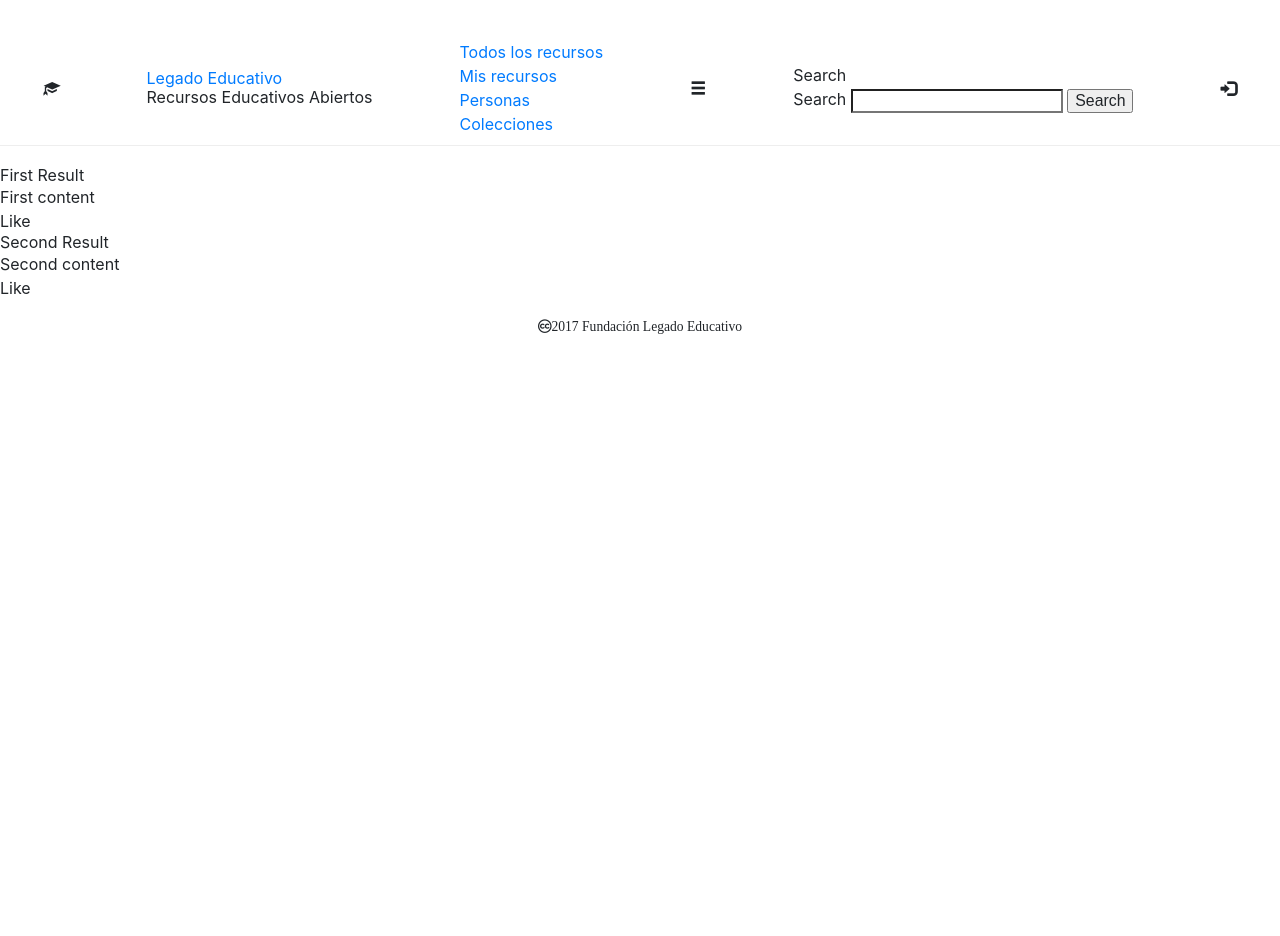
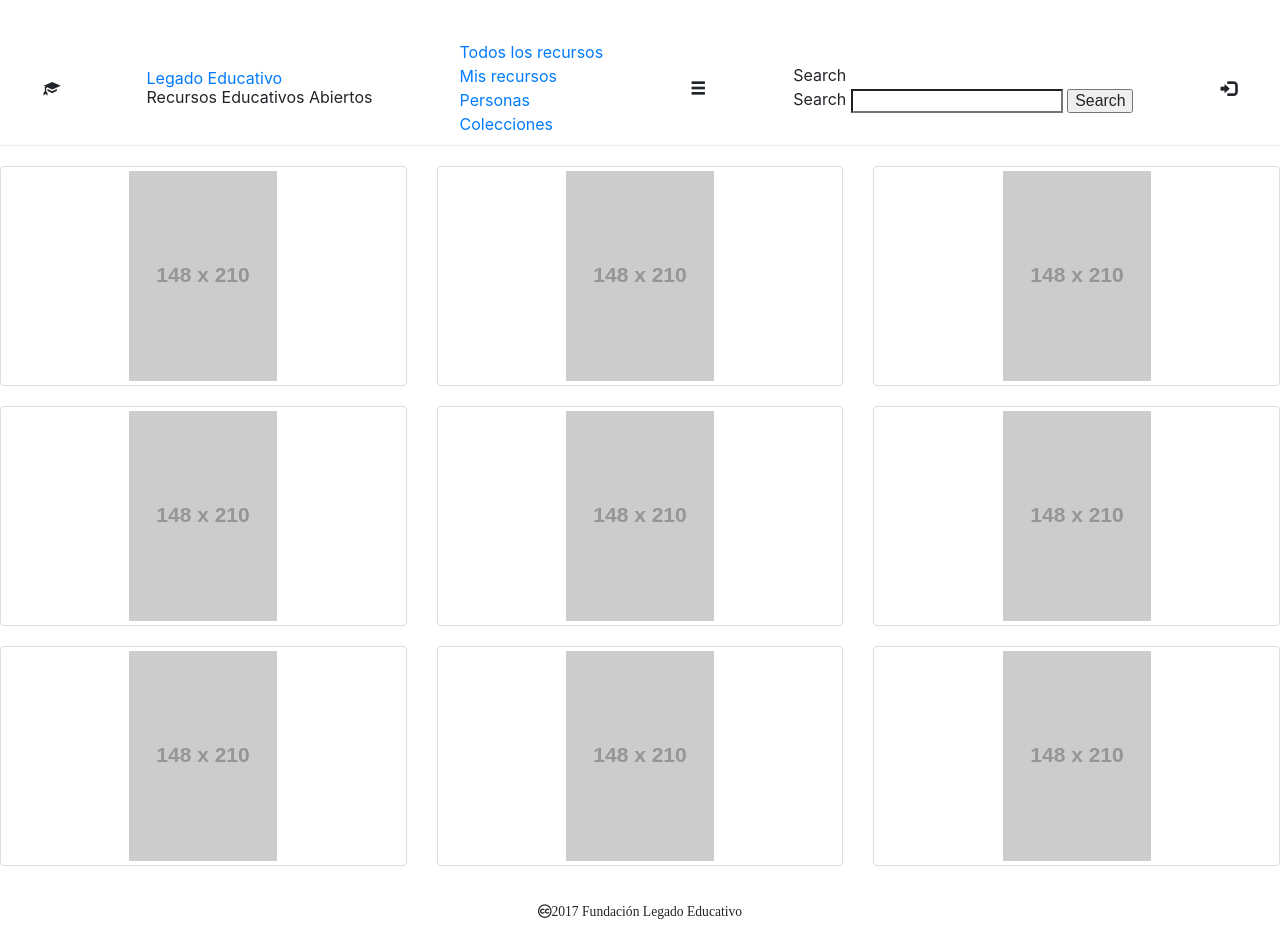
Before and after one commit to sergio-alonso/keepcoding-catalog, a website: page src/index.pug in a window 1280 px wide. Before the commit the page ends 800 px from the top, so only its background shows below. Drawn offline with nearby package versions, Linux system fonts and the light colour scheme; files that its build step writes are made by us from their sources; placeholder pictures from the web are drawn by us.

Commit message:
Use placeholder images in main section

```diff
--- a/src/pug/main.pug
+++ b/src/pug/main.pug
@@ -1,14 +1,6 @@
-main
-  section
-    article
-      header
-        h1 First Result
-      p First content
-      footer
-        p Like
-    article
-      header
-        h1 Second Result
-      p Second content
-      footer
-        p Like
+main.page-main
+  section.row
+    - for (var i=0; i<9; i++)
+      article.col-xs-4
+        a.thumbnail(href="#")
+          img(src="http://placehold.it/148x210")
```
